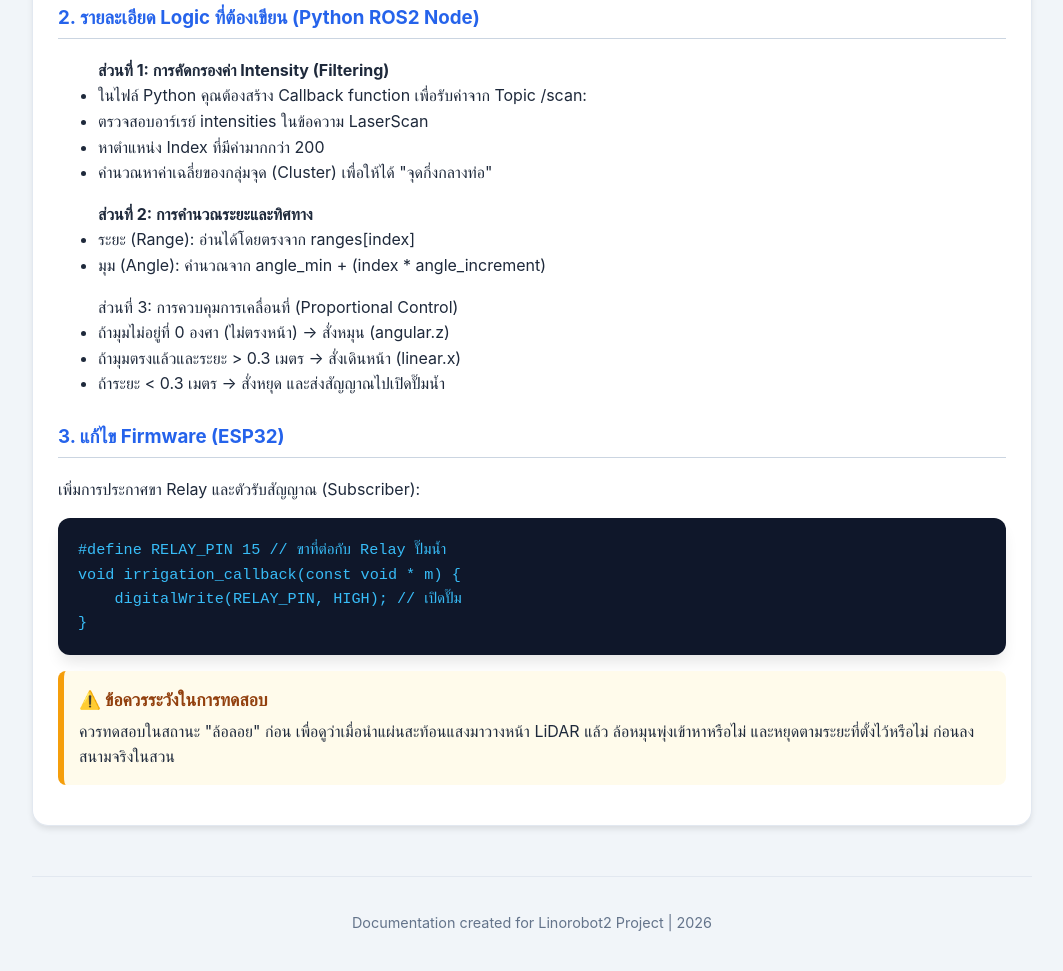
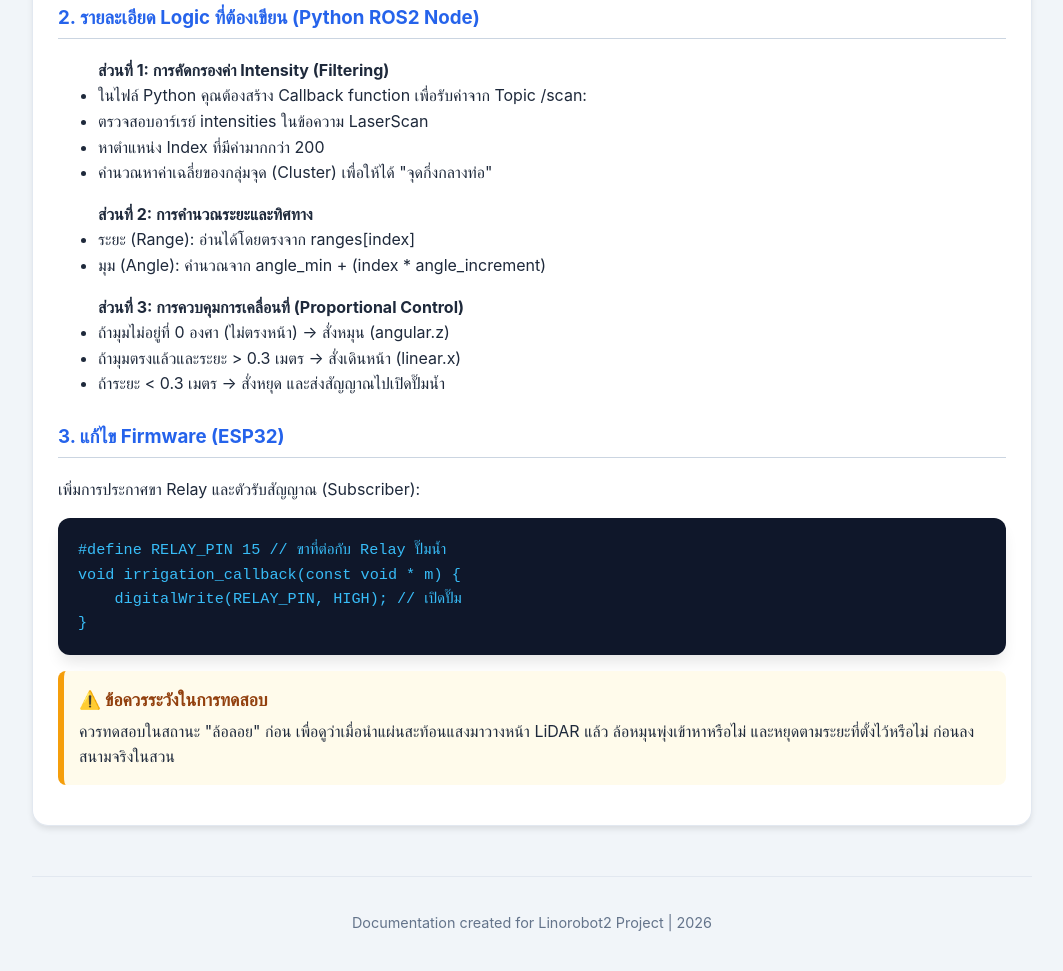
Before and after one commit to chantarasata/kiikee_bot, a plain HTML site: page index.html in a window 1280 px wide. Shown: the part 5396-6367 px from the top of the page, without its empty margins (108-1171 px from the left). Drawn offline with Linux system fonts and the light colour scheme.

```diff
--- a/index.html
+++ b/index.html
@@ -225,7 +225,7 @@
             <li>มุม (Angle): คำนวณจาก angle_min + (index * angle_increment)</li>
 
                 </ul>
-            <ul><b></b>ส่วนที่ 3: การควบคุมการเคลื่อนที่ (Proportional Control)</b>
+            <ul><b>ส่วนที่ 3: การควบคุมการเคลื่อนที่ (Proportional Control)</b>
 <li>ถ้ามุมไม่อยู่ที่ 0 องศา (ไม่ตรงหน้า) -> สั่งหมุน (angular.z)</li>
 
 <li>ถ้ามุมตรงแล้วและระยะ > 0.3 เมตร -> สั่งเดินหน้า (linear.x)</li>
```
